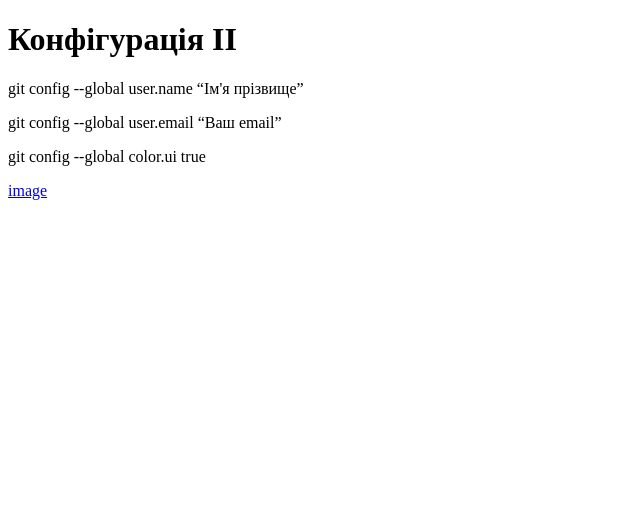
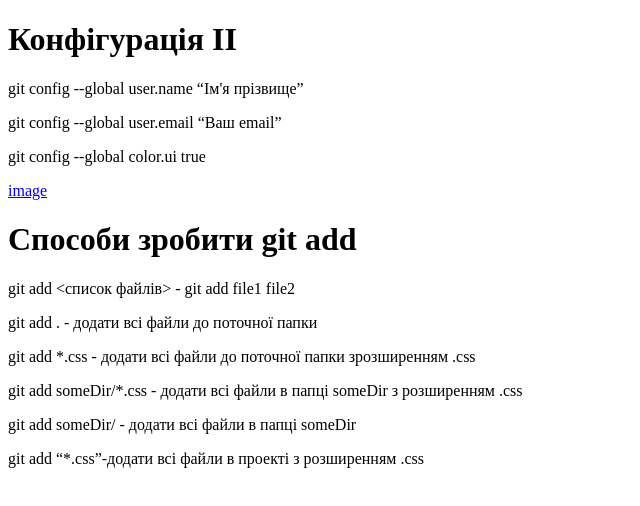
Before and after one commit to E4kl1d/git-practic, a plain HTML site: page index.html in a window 1280 px wide. Shown: the whole page, without its empty margins (0-640 px from the left). Drawn offline with Linux system fonts and the light colour scheme.

Commit message:
theme addition

```diff
--- a/index.html
+++ b/index.html
@@ -12,5 +12,12 @@
     <p>git config --global user.email “Ваш email”</p>
     <p>git config --global color.ui true</p>
     <a href="image.html">image</a>
+    <h1>Cпособи зробити git add</h1>
+    <p>git add <список файлів> - git add file1 file2</p>
+    <p>git add . - додати всі файли до поточної папки</p>
+    <p>git add *.css - додати всі файли до поточної папки зрозширенням .css</p>
+    <p>git add someDir/*.css - додати всі файли в папці someDir з розширенням .css</p>
+    <p>git add someDir/ - додати всі файли в папці someDir</p>
+    <p>git add “*.css”-додати всі файли в проекті з розширенням .css</p>
 </body>
 </html>
```
